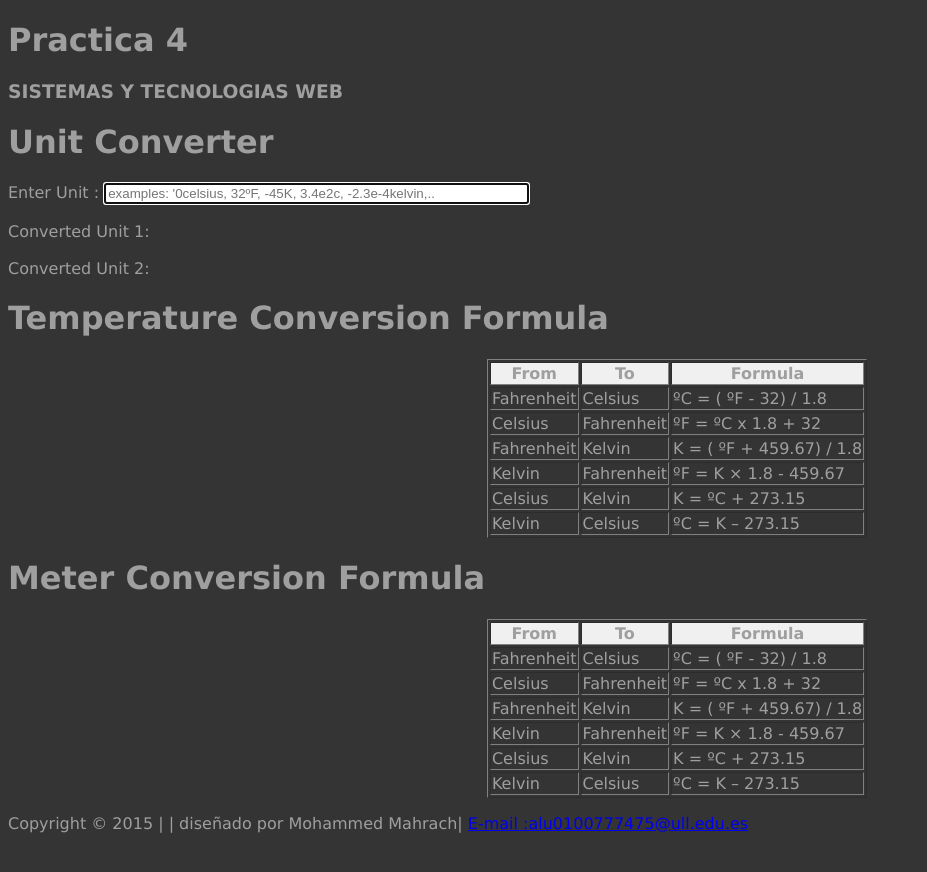
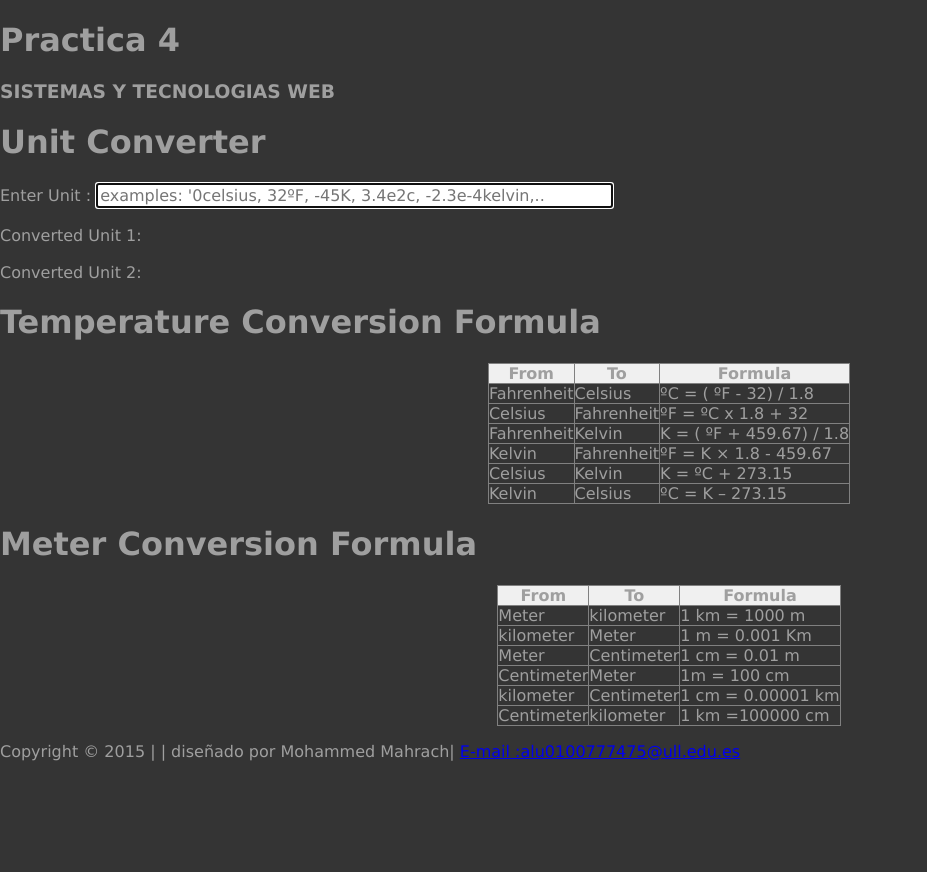
Before and after one commit to alu4543/STW-4, a website: page index.html in a window 1280 px wide. Shown: the top 872 px of the page, without its empty margins (0-927 px from the left). After the commit the page ends 800 px from the top, so only its background shows below. Drawn offline with Linux system fonts and the light colour scheme; files that its build step writes are made by us from their sources; files whose address does not match are found by name.

Commit message:
last changes
last changes

```diff
--- a/index.html
+++ b/index.html
@@ -5,8 +5,10 @@
 		<meta name="Author" content="Mohammed Mahrach">
     <meta http-equiv="content-type" content="text/application/xhtml; charset=UTF-8" />
     <title>JavaScript Unit Converter</title>
-		<link href="global.css" rel="stylesheet" type="text/css">
-		<script type="text/javascript" src="app.js"></script>
+		<link href="css/global.css" rel="stylesheet" type="text/css">
+		<link href="css/normalize.css" rel="stylesheet" type="text/css">
+		<script type="text/javascript" src="js/app.js"></script>
+		<link rel="icon" type="image/png" href="images/favicon.png">
 
 </head>
 
@@ -30,12 +32,6 @@
  	<div id="content">
 
 		<h1>Unit Converter</h1>
-
-
-
-
-
-
 
     <div>
 			<p>Enter  Unit : <input id="original" autofocus oninput="calculate();" placeholder="examples: '0celsius, 32ºF, -45K, 3.4e2c, -2.3e-4kelvin,.." size="50"></p>
@@ -97,42 +93,38 @@
 		<th style="background-color:#f0f0f0;">Formula</th>
 		</tr>
 		<tr>
-		<td>Fahrenheit</td>
-		<td>Celsius</td>
-		<td>ºC = ( ºF - 32) / 1.8</td>
+		<td>Meter</td>
+		<td>kilometer</td>
+		<td>1 km = 1000 m</td>
 		</tr>
 		<tr>
-		<td>Celsius</td>
-		<td>Fahrenheit</td>
-		<td>ºF = ºC x 1.8 + 32</td>
+		<td>kilometer</td>
+		<td>Meter</td>
+		<td>1 m = 0.001 Km</td>
 		</tr>
 		<tr>
-		<td>Fahrenheit</td>
-		<td>Kelvin</td>
-		<td>K = ( ºF + 459.67) / 1.8 </td>
+		<td>Meter</td>
+		<td>Centimeter </td>
+		<td>1 cm = 0.01 m </td>
 		</tr>
 		<tr>
-		<td>Kelvin</td>
-		<td>Fahrenheit</td>
-		<td>ºF = K × 1.8 - 459.67</td>
+		<td>Centimeter</td>
+		<td>Meter</td>
+		<td>1m = 100 cm</td>
 		</tr>
 		<tr>
-		<td>Celsius</td>
-		<td>Kelvin</td>
-		<td>K = ºC + 273.15</td>
+		<td>kilometer</td>
+		<td>Centimeter</td>
+		<td>1 cm = 0.00001 km</td>
 		</tr>
 		<tr>
-		<td>Kelvin</td>
-		<td>Celsius</td>
-		<td>ºC = K – 273.15</td>
+		<td>Centimeter</td>
+		<td>kilometer</td>
+		<td>1 km =100000 cm</td>
 		</tr>
 
 		</table>
 		</table>
-
-
-
-
 
     </div>
   </div>
--- a/js/app.js
+++ b/js/app.js
@@ -1,7 +1,7 @@
 (function(exports){
     "use strict";
 
-    var worker = new Worker('worker.js');
+    var worker = new Worker('js/worker.js');
 
     exports.calculate = function() {
         var value = document.getElementById('original').value;
@@ -10,19 +10,7 @@
 
     worker.addEventListener('message', function(e) {
     var data = e.data.split(" ");
-    /*
-    var value, type;
-    for (var i = 0; i < data.Length/2; i++) {
-        for (var j = 0; j < 2; j++) {
-            value[j] = data[i][j];
-            console.log("value : "+ value);
-            type[j+1] = data[i][j+1];
-            console.log("type : "+ type);
-        }
-    document.getElementById('converted').innerHTML = value[i]+" "+type[i];
-    document.getElementById('converted2').innerHTML = value[j]+" "+type[j];
-    }
-    */
+
     document.getElementById('converted').innerHTML = data[0]+" "+data[1];
     document.getElementById('converted2').innerHTML = data[2]+" "+data[3];
 
--- a/js/worker.js
+++ b/js/worker.js
@@ -8,9 +8,9 @@
         var value      = e.data,
             result1    = "",
             result2    = "",
-            regexp    = /^\s*([-+]?\d+(?:\.\d+)?(?:e[+-]?\d+(?:\.\d+)?)?)\s*(º?(f(arenheit)?|c(elsius)?)|(k(elvin)?)|(((c(enti)?)?|(k(ilo)?)?)?m(eter)?))\s*$/i;
+            //regexp    = /^\s*([-+]?\d+(?:\.\d+)?(?:e[+-]?\d+(?:\.\d+)?)?)\s*(º?(f(arenheit)?|c(elsius)?)|(k(elvin)?)|(((c(enti)?)?|(k(ilo)?)?)?m(eter)?))\s*$/i;
+            regexp = /^\s*([-+]?\d+(?:\.\d+)?(?:e[+-]?\d+(?:\.\d+)?)?)\s*(º?(f(arenheit)?|c(elsius)?)|(k(elvin)?)|(((c(enti)?)|(k(ilo)?))?(m(eter)?)))\s*$/i;
             value     = value.match(regexp);
-
 
         if(value){
           var num = value[1];
```
Also changed, not shown: gulpfile.js (+7 -7 lines), package.json (+33 -31 lines), test/index.html (+1 -1 lines), images/favicon.png (added).
